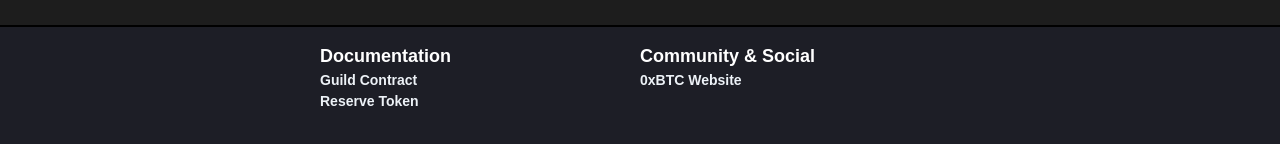
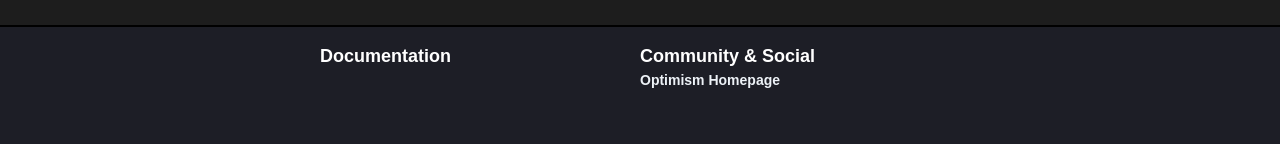
Before and after one commit to ethereumdegen/optimistic-nft-store-web, a Vue app: page / in a window 1280 px wide. Shown: the part 776-920 px from the top of the page. Built offline with nearby package versions, Linux system fonts and the light colour scheme; what vue-tailwind would draw is missing.

Commit message:
adding footer

```diff
--- a/src/views/Home.vue
+++ b/src/views/Home.vue
@@ -122,13 +122,13 @@ export default {
 
 
             //let tokenDataArray = []
-             this.indexTokensArray = []
+
 
             let uri = FrontendHelper.getRouteTo('api').concat('/api/v1/test_api_key')
             let inputData = {requestType: 'ERC721_balance_by_token',input: {token: "0xc9a43158891282a2b1475592d5719c001986aaec" }}
             let response = await StarflaskAPIHelper.resolveStarflaskQuery(uri,inputData)
 
-
+             this.indexTokensArray = []
 
             for(let nftHolder of response.output){
               console.log('nftHolder',nftHolder)
--- a/src/views/components/Footer.vue
+++ b/src/views/components/Footer.vue
@@ -7,14 +7,12 @@
         <div class="w-1/2 lg:w-1/4 flex flex-col">
           <h3 class=" text-lg font-bold ">Documentation</h3>
 
-          <a href="https://etherscan.io/address/0x167152a46e8616d4a6892a6afd8e52f060151c70" target="_blank" class="no-underline inline-block text-sm text-gray-200 hover:text-purple-300 ">Guild Contract</a>
-           <a href="https://etherscan.io/address/0x657223e3fdf539d92c40664db340097d5d6bd9f5" target="_blank" class="no-underline inline-block text-sm text-gray-200 hover:text-purple-300">Reserve Token</a>
 
 
           </div>
         <div class="w-1/2 lg:w-1/4 flex flex-col">
           <h3 class=" text-lg font-bold ">Community &amp; Social</h3>
-           <a href="https://0xbitcoin.org" target="_blank" class="no-underline text-sm text-gray-200 hover:text-purple-300 inline-block">0xBTC Website</a>
+           <a href="https://optimism.io" target="_blank" class="no-underline text-sm text-gray-200 hover:text-purple-300 inline-block">Optimism Homepage</a>
 
 
          </div>
```
